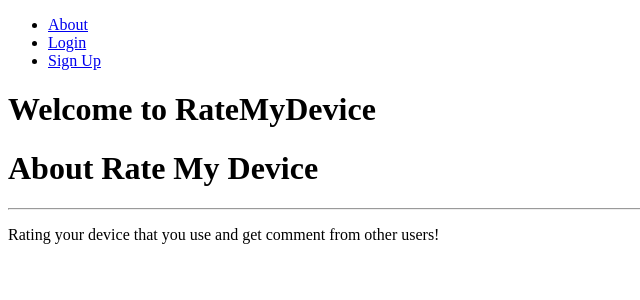
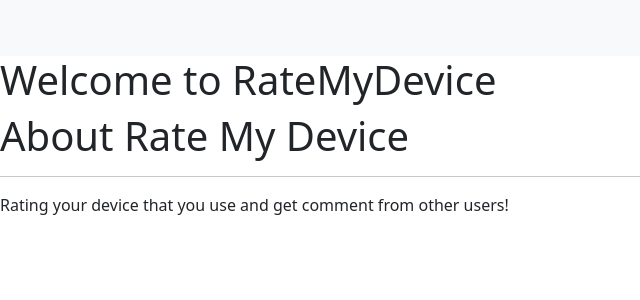
Before and after one commit to ima7moodz/RateMyDevice, a Django app: page /about/ in a window 1280 px wide. Shown: the top 300 px of the page, without its empty margins (0-640 px from the left). Run offline with Django 5.2, Linux system fonts and the light colour scheme; some libraries are stand-ins or nearby versions.

Commit message:
some styling

```diff
--- a/RateMyDevice/RateMyDevice/settings.py
+++ b/RateMyDevice/RateMyDevice/settings.py
@@ -40,6 +40,7 @@ INSTALLED_APPS = [
     'django.contrib.sessions',
     'django.contrib.messages',
     'django.contrib.staticfiles',
+    'bootstrap5',
 ]
 
 MIDDLEWARE = [
--- a/RateMyDevice/main_app/forms.py
+++ b/RateMyDevice/main_app/forms.py
@@ -21,10 +21,10 @@ class DeviceUserCreationForm(UserCreationForm):
 
 
 class DeviceForm(forms.ModelForm):
-    warranty_expiration_date = forms.DateField(
+    warrenty_expration_Date = forms.DateField(
         widget=forms.DateInput(attrs={'type': 'date'})
     )
 
     class Meta:
         model = Device
-        fields = ['name', 'category', 'description', 'rate', 'warranty_expiration_date', 'opinion', 'image']
+        fields = ['name', 'category', 'description', 'rate', 'warrenty_expration_Date', 'opinion', 'image']
--- a/RateMyDevice/main_app/models.py
+++ b/RateMyDevice/main_app/models.py
@@ -12,7 +12,7 @@ CATEGORY = (
 
 class Device(models.Model):
     name = models.CharField(max_length=100)
-    category = models.CharField(max_length=1, choices=CATEGORY, default=[0][0])
+    category = models.TextField(max_length=1, choices=CATEGORY, default=CATEGORY[0][0])
     description = models.TextField(max_length=250)
     rate = models.DecimalField(max_digits=8, decimal_places=0, default=0)
     warrenty_expration_Date = models.DateField()
--- a/RateMyDevice/main_app/templates/about.html
+++ b/RateMyDevice/main_app/templates/about.html
@@ -1,4 +1,9 @@
 {% extends 'base.html' %}
+{% block head %}
+{% load bootstrap5 %}
+{% bootstrap_css %}
+{% bootstrap_javascript %}
+{% endblock %}
 {% block content %}
 <h1>About Rate My Device </h1>
 <hr />
--- a/RateMyDevice/main_app/templates/base.html
+++ b/RateMyDevice/main_app/templates/base.html
@@ -7,29 +7,34 @@
     <link rel="shortcut icon" type="image/png" href="" />
     <title>Rate My Device</title>
     {% block head %}
+    {% load bootstrap5 %}
+    {% bootstrap_css %}
+    {% bootstrap_javascript %}
     {% endblock %}
   </head>
   <body>
     <header>
-      <nav>
-        <ul>
+      <nav class="navbar navbar-expand-lg navbar-light bg-light">
+        <div class="collapse navbar-collapse" id="navbarText">
+        <ul class="navbar-nav me-auto mb-2 mb-lg-0">
           {% if user.is_authenticated %}
-          <li><a href="/devices">Home</a></li>
-          <li><a href="{% url 'device-create' %}">Add a Device</a></li>
-          <li><a href="/about">About</a></li>
-          <li><a href="{% url 'profile' request.user.username %}">My Activity</a></li>
-          <li>
-            <form id="logout-form" method="post" action="{% url 'logout' %}">
+          <li class="nav-item"><a class="nav-link link-light" href="/devices">Home</a></li>
+          <li class="nav-item"><a class="nav-link link-light" href="{% url 'device-create' %}">Add a Device</a></li>
+          <li class="nav-item"><a class="nav-link link-light" href="/about">About</a></li>
+          <li class="nav-item"><a class="nav-link link-light" href="{% url 'profile' request.user.username %}">My Activity</a></li>
+          <li class="nav-item">
+            <form class="btn btn-outline-success" method="post" action="{% url 'logout' %}">
               {% csrf_token %}
-              <button type="submit">Log out</button>
+              <button class="btn btn-outline-success" type="submit">Log out</button>
             </form>
           </li>
           {% else %}
-          <li><a href="{% url 'about' %}">About</a></li>
-            <li><a href="{% url 'home' %}">Login</a></li>
-            <li><a href="{% url 'signup' %}">Sign Up</a></li>
+          <li class="nav-item"><a class="nav-link link-light" href="{% url 'about' %}">About</a></li>
+          <li class="nav-item"><a class="nav-link link-light" href="{% url 'home' %}">Login</a></li>
+          <li class="nav-item"><a class="nav-link link-light" href="{% url 'signup' %}">Sign Up</a></li>
           {% endif %}
         </ul>
+      </div>
       </nav>
     </header>
     <main>
--- a/RateMyDevice/main_app/templates/devices/detail.html
+++ b/RateMyDevice/main_app/templates/devices/detail.html
@@ -1,7 +1,9 @@
 {% extends 'base.html' %}
 {% load static %}
 {% block head %}
-
+{% load bootstrap5 %}
+{% bootstrap_css %}
+{% bootstrap_javascript %}
 {% endblock %}
 {% block content %}
 <section class="device-container">
@@ -14,7 +16,7 @@
   </div>
   <div class="device-details">
     <h1>{{ device.name }}</h1>
-    <p>{{ device.category }}</p>
+    <p>{{ device.get_category_display }}</p>
     <p>{{ device.description }}</p>
     <p>{{ device.rate }}</p>
     <p>{{ device.warrenty_expration_Date }}</p>
--- a/RateMyDevice/main_app/templates/devices/index.html
+++ b/RateMyDevice/main_app/templates/devices/index.html
@@ -1,6 +1,9 @@
 {% extends 'base.html' %}
 {% load static %}
 {% block head %}
+{% load bootstrap5 %}
+{% bootstrap_css %}
+{% bootstrap_javascript %}
 {% endblock %}
 {% block content %}
 
@@ -10,7 +13,7 @@
 
 <section>
   {% for device in devices %}
-    <div>
+    <div class="container">
       <div>
         <a href= {%  url "device-detail" device.id %}>
         <h2 >{{ device.name }}</h2>
--- a/RateMyDevice/main_app/templates/main_app/device_form.html
+++ b/RateMyDevice/main_app/templates/main_app/device_form.html
@@ -1,6 +1,9 @@
 {% extends 'base.html' %}
 {% load static %}
 {% block head %}
+{% load bootstrap5 %}
+{% bootstrap_css %}
+{% bootstrap_javascript %}
 {% endblock %}
 {% block content %}
 
@@ -12,7 +15,7 @@
   {% endif %}
 </div>
 
-<form action="" method="post" class="form-container">
+<form action="" method="post" enctype="multipart/form-data" class="form-container">
   {% csrf_token %}
   <table>
     {{ form.as_table }}
--- a/RateMyDevice/main_app/templates/user/profile.html
+++ b/RateMyDevice/main_app/templates/user/profile.html
@@ -7,7 +7,7 @@
 <h2>Devices Owned</h2>
 <ul>
     {% for device in devices %}
-        <li><a href="{% url 'device-detail' device.id %}">{{ device.name }}</a> -{{ device.category }}</li>
+        <li><a href="{% url 'device-detail' device.id %}">{{ device.name }}</a> -{{ device.get_category_display }}</li>
     {% empty %}
         <li>No devices added.</li>
     {% endfor %}
--- a/RateMyDevice/main_app/views.py
+++ b/RateMyDevice/main_app/views.py
@@ -41,7 +41,7 @@ def device_detail(request, device_id):
     device = get_object_or_404(Device, id=device_id)
     reviews = device.reviews_set.all()
     review_form = ReviewForm()
-
+    print(device.category)
     context = {
         'device': device,
         'review_form': review_form,
```
Also changed, not shown: RateMyDevice/main_app/migrations/0003_alter_device_category.py (added), RateMyDevice/media/device_images/Database_ER_diagram_crows_foot.png (added).
